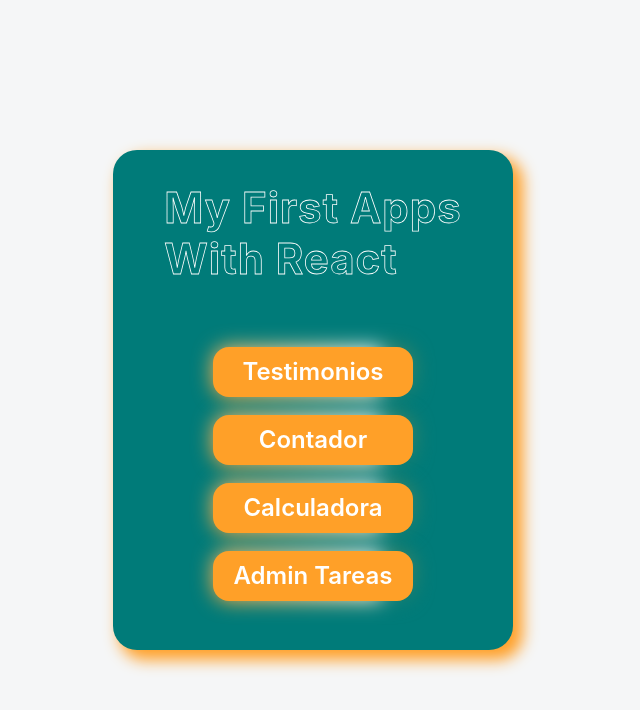
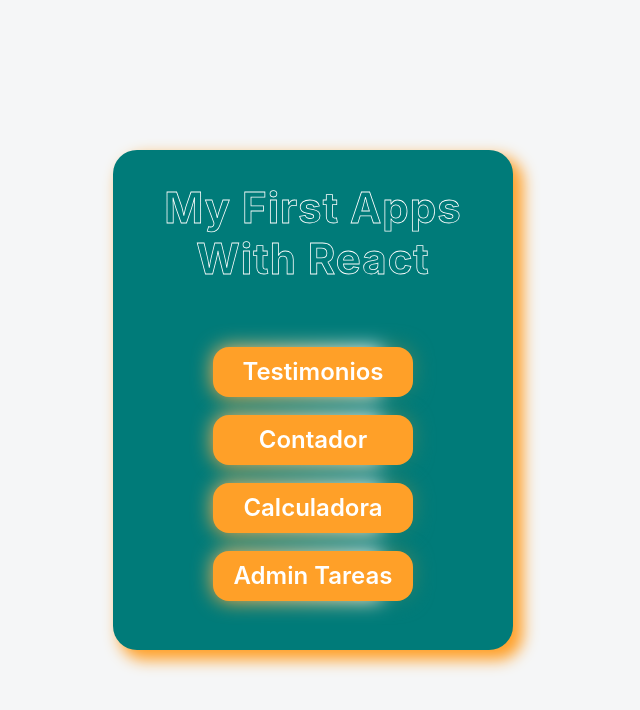
Before and after one commit to JorgeDCoria/First-Proyect-React, a React (Create React App) app: page / in a window 1280 px wide. Shown: the top 710 px of the page, without its empty margins (327-967 px from the left). Built offline with nearby package versions, Linux system fonts and the light colour scheme.

Commit message:
perf/ cambios en el estilo

```diff
--- a/src/components/Menu/Menu.jsx
+++ b/src/components/Menu/Menu.jsx
@@ -13,7 +13,7 @@
   return (
     <div className={s.container}>
       <div className={s.subcontainer}>
-        <h1>
+        <h1 className={s.title}>
           My First Apps <br /> With React
         </h1>
         <ul className={s.lista}>
--- a/src/components/Menu/Menu.module.css
+++ b/src/components/Menu/Menu.module.css
@@ -26,8 +26,12 @@
   display: grid;
   grid-template-columns: 1;
   place-items: center;
+
 }
 
+.title{
+  text-align: center;
+}
 .lista{
   list-style: none;
   display: flex;
--- a/src/pages/home/Home.module.css
+++ b/src/pages/home/Home.module.css
@@ -1,5 +1,7 @@
+.container{
+}
 .containerboton{
-  position: relative;
+  position:absolute;
   z-index: 1;
   display: grid;
   place-items: center;
@@ -24,7 +26,6 @@
   box-sizing: border-box;
   display: grid;
   place-items: center;
-
 
 }
 
```
